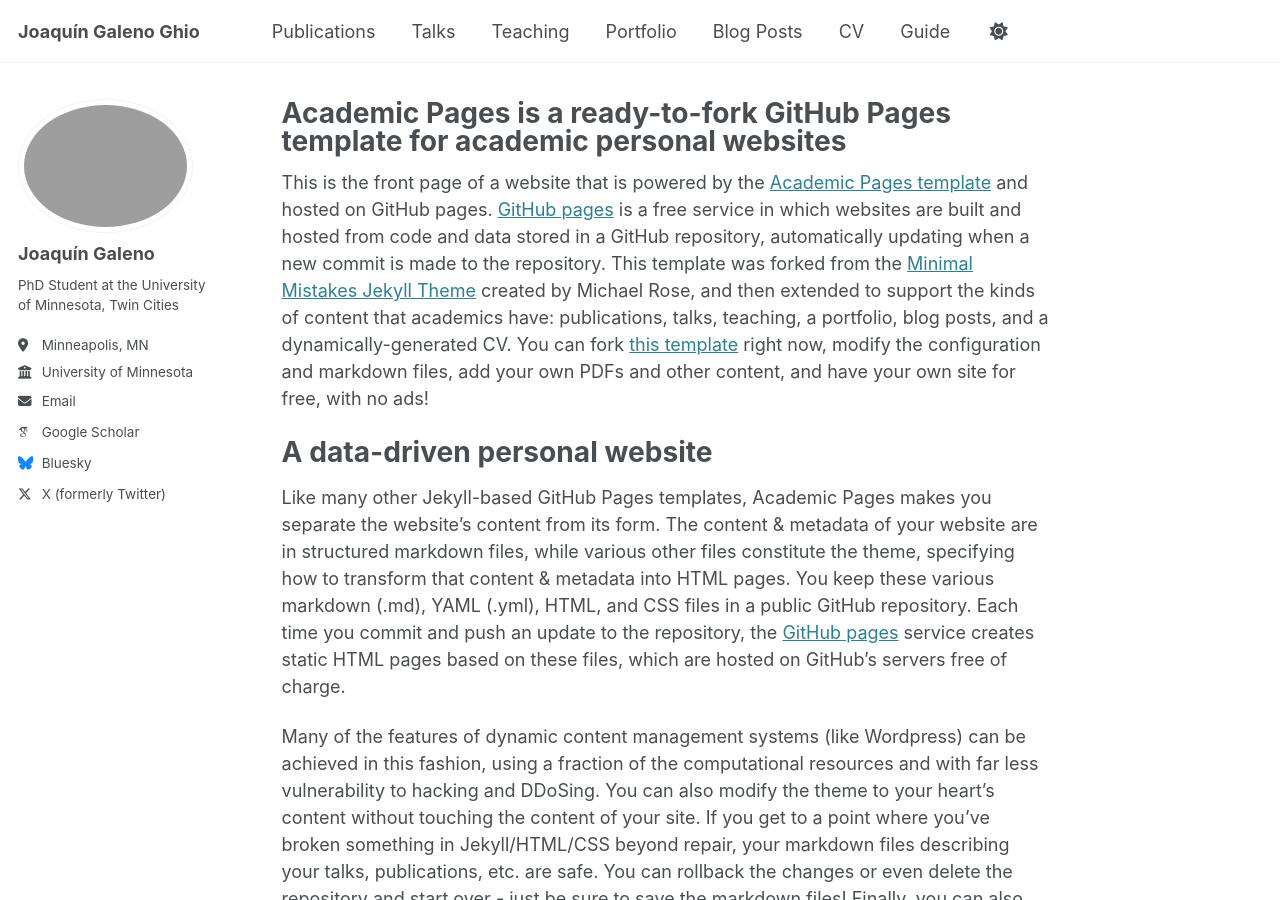
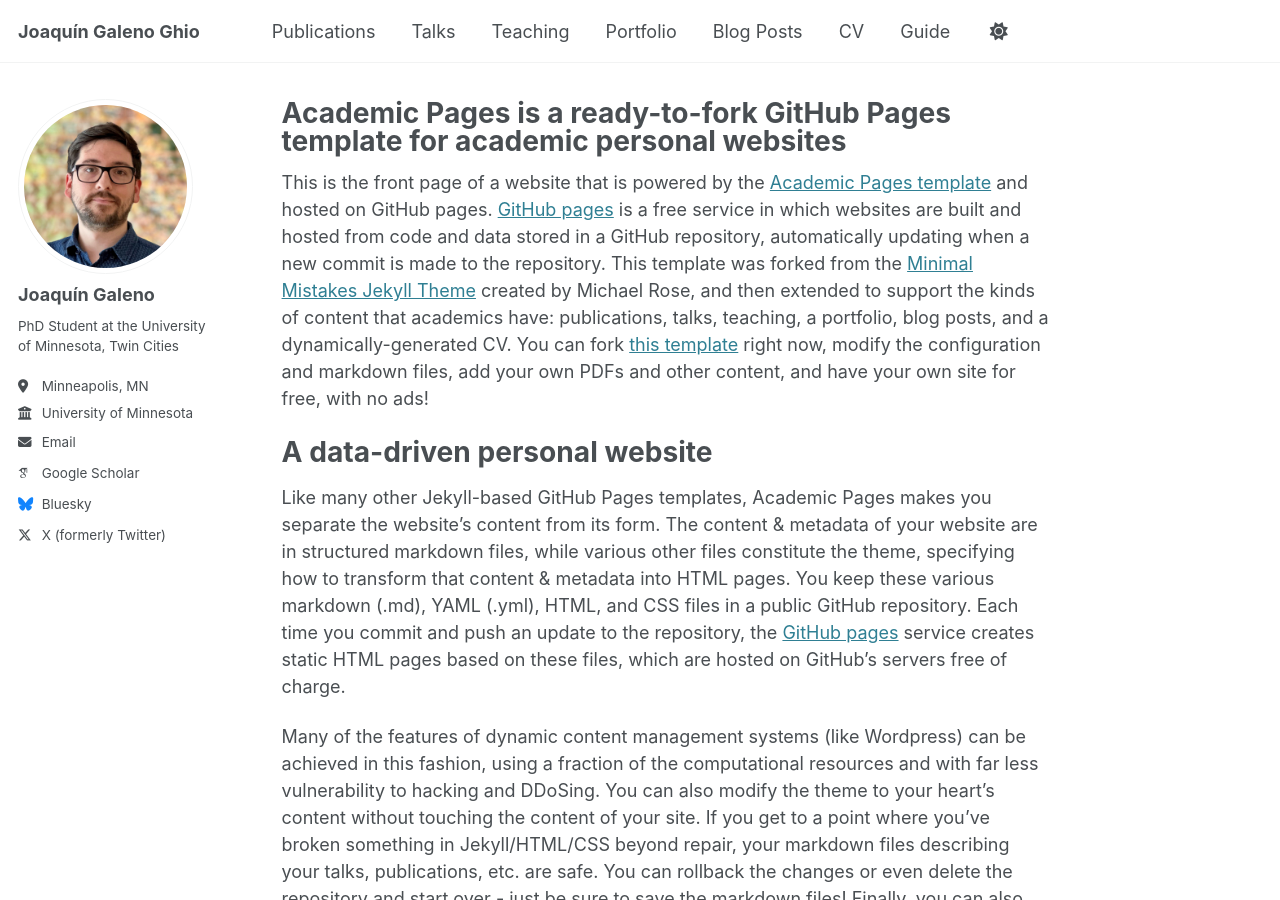
Before and after one commit to galen015/galen015.github.io, a Jekyll site: the page built from _pages/about.md, in a window 1280 px wide and 900 px high. Built offline with Jekyll 4.4.1, drawn with Linux system fonts in a browser that asks for light colours; some web fonts are replaced.

Commit message:
Update _config.yml
update picture

```diff
--- a/_config.yml
+++ b/_config.yml
@@ -22,7 +22,7 @@ repository               : "academicpages/academicpages.github.io"
 #               Additional customization can be done by editing /_includes/author-profile.html
 author:
   # Biographic information
-  avatar           : profile_picture.jpg
+  avatar           : profile.jpg
   name             : "Joaquín Galeno"
   pronouns         : # example: "she/her"
   bio              : "PhD Student at the University of Minnesota, Twin Cities"
```
